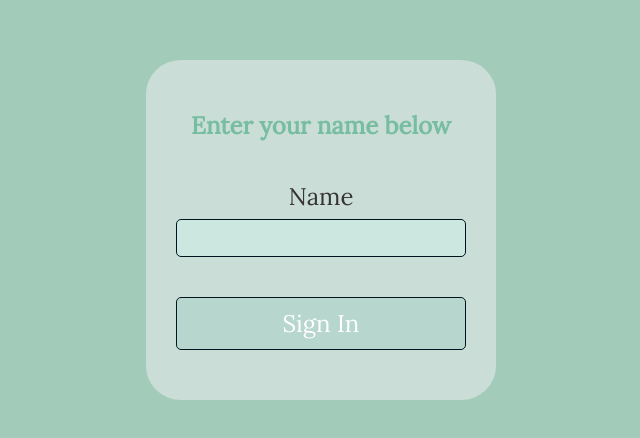
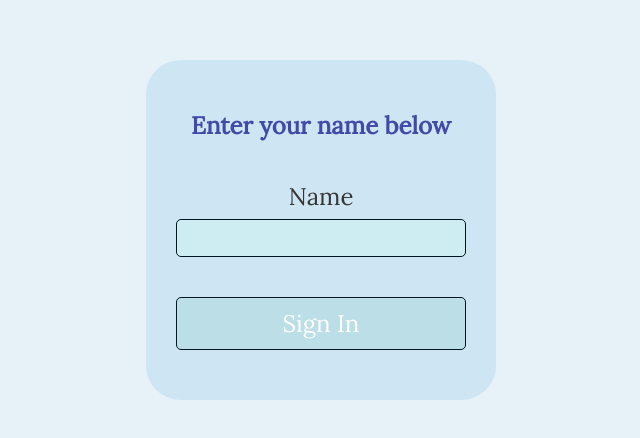
Before and after one commit to nadirao/TrackMyCode, a React (Create React App) app: page /search in a window 1280 px wide. Shown: the part 170-608 px from the top of the page, without its empty margins (319-959 px from the left). Built offline with nearby package versions, Linux system fonts and the light colour scheme.

Commit message:
trying to deploy

```diff
--- a/package.json
+++ b/package.json
@@ -15,6 +15,7 @@
     "@testing-library/react": "^13.4.0",
     "@testing-library/user-event": "^13.5.0",
     "dayjs": "^1.11.7",
+    "formik": "^2.2.9",
     "react": "^18.2.0",
     "react-dom": "^18.2.0",
     "react-router": "^6.11.1",
--- a/src/pages/Search/Search.js
+++ b/src/pages/Search/Search.js
@@ -55,6 +55,7 @@ export default function Search({ fetchChallenge, challenge, loading, setLoading
             <Link to={`/challenges/${newSearch}`}>
               <Button size="small" onClick={() => setLoading(!loading)}>Track Progress</Button>
             </Link>
+              <Button size="small">Save {challenge.name}</Button>
           </CardActions>
         </Card>
       </div>
--- a/src/pages/SignUpPage/SignUpPage.css
+++ b/src/pages/SignUpPage/SignUpPage.css
@@ -11,7 +11,7 @@ body {
 }
 
 .full-screen-container {
-  background-color: rgb(163, 203, 186);
+  background-color: rgb(230, 242, 247);
   height: 100vh;
   width: 100vw;
   background-size: cover;
@@ -22,7 +22,7 @@ body {
 }
 
 .login-container {
-  background-color: hsla(203, 17%, 91%, 0.6);
+  background-color: hsla(203, 67%, 85%, 0.6);
   border-radius: 10%;
   padding: 50px 30px;
   min-width: 350px;
@@ -31,7 +31,7 @@ body {
 }
 
 .login-title {
-  color: #77bda1;
+  color: #4249a8;
   text-align: center;
   margin: 0;
   margin-bottom: 40px;
--- a/src/styles/App.css
+++ b/src/styles/App.css
@@ -3,6 +3,7 @@
 }
 
 .App {
+  background-color: rgb(230, 242, 247);
   text-align: center;
   display: flex;
   flex-direction: column;
```
Also changed, not shown: 1 other file (tests, documents, lock files or other folders).
